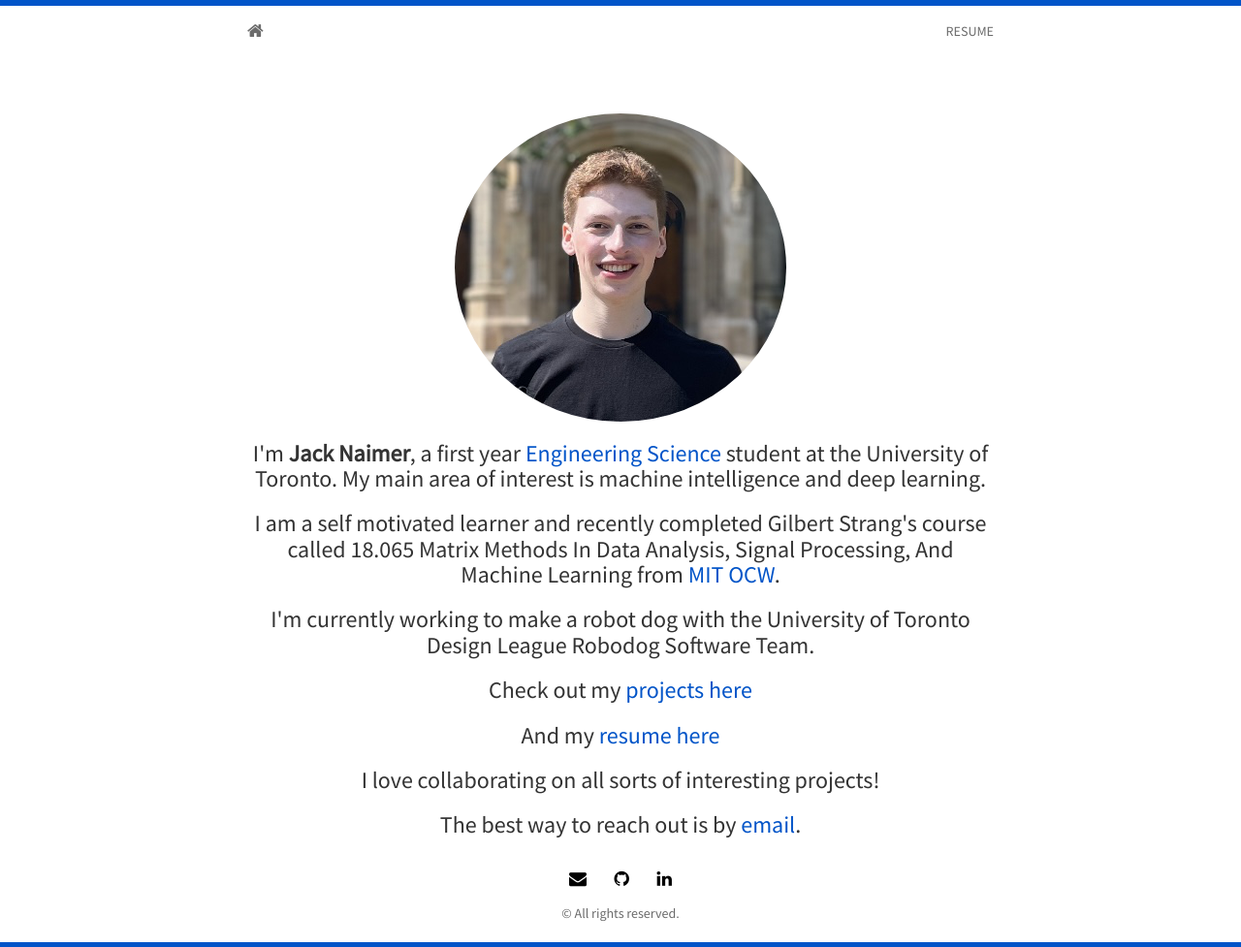
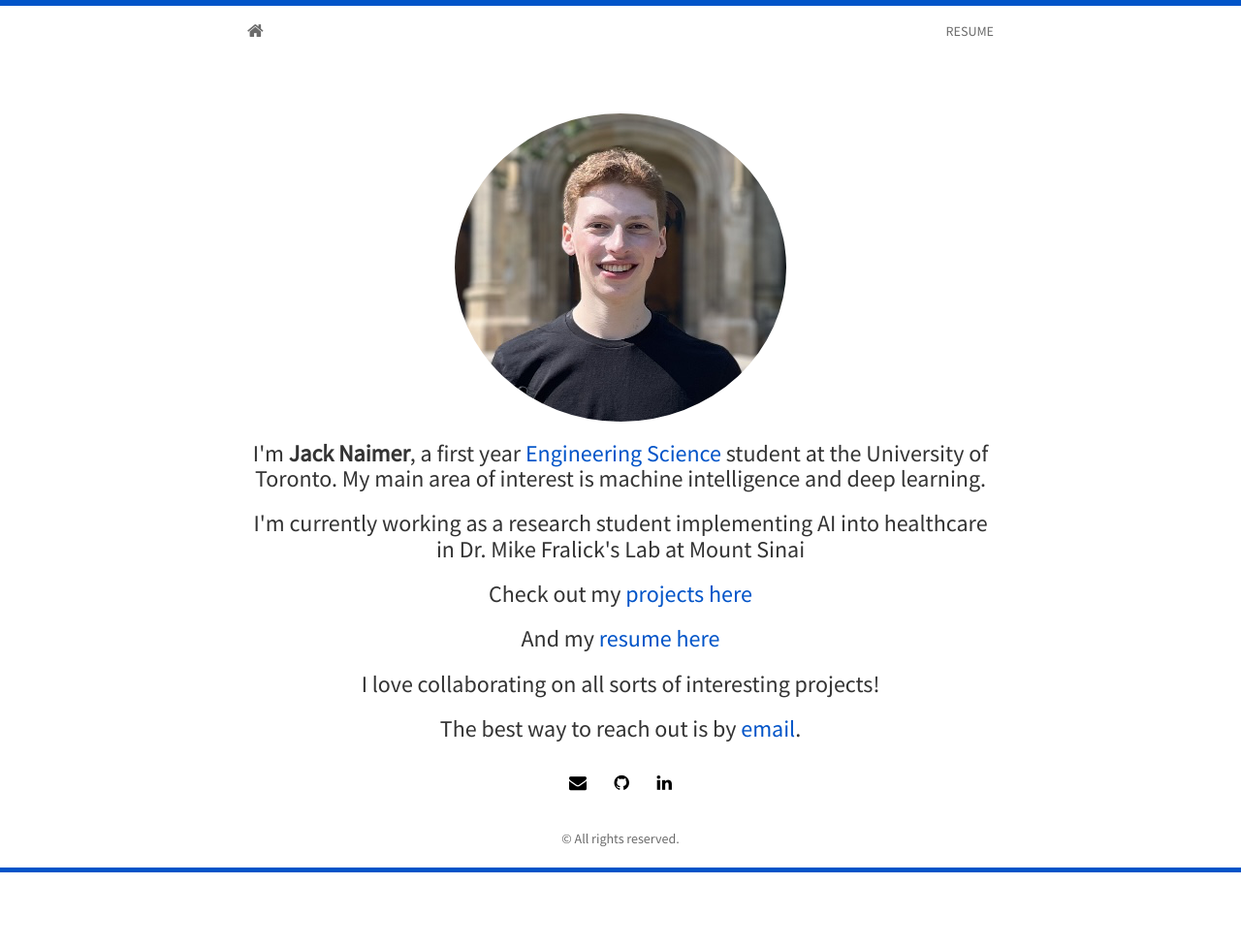
Before and after one commit to jackn11/jackn11.github.io, a Jekyll site: the page built from index.html, in a window 1280 px wide. Shown: the whole page at 97% size. Built offline with Jekyll 4.4.1, drawn with Linux system fonts in a browser that asks for light colours; nearby versions of some CDN libraries; the list of posts is cut into pages by our own code; after the commit the page ends 900 px from its top, so only the background shows below that.

Commit message:
Update index.html

```diff
--- a/index.html
+++ b/index.html
@@ -9,8 +9,7 @@ layout: home
 		<img class="img-circle" src="{{ site.baseurl }}static/img/{{ site.avatar }}" alt="Responsive image">
 	  </div>
 	  <h3>I'm <strong>{{ site.author }}</strong>, a first year <a href="https://engsci.utoronto.ca/program/what-is-engsci/" target="_blank" rel="noopener noreferrer">Engineering Science</a> student at the University of Toronto. My main area of interest is machine intelligence and deep learning.</h3>
-	  <h3>I am a self motivated learner and recently completed Gilbert Strang's course called 18.065 Matrix Methods In Data Analysis, Signal Processing, And Machine Learning from <a href="https://ocw.mit.edu/courses/mathematics/18-065-matrix-methods-in-data-analysis-signal-processing-and-machine-learning-spring-2018/syllabus/18.065-course-introduction/" target="_blank" rel="noopener noreferrer">MIT OCW</a>.</h3>
-	  <h3> I'm currently working to make a robot dog with the University of Toronto Design League Robodog Software Team.</h3>
+	  <h3> I'm currently working as a research student implementing AI into healthcare in Dr. Mike Fralick's Lab at Mount Sinai</h3>
 	  <h3>Check out my <a href="https://github.com/jackn11"> projects here</a></h3>
 	  <h3>And my <a href="/JackNaimerResume.pdf">resume here</a></h3>
 	  <h3>I love collaborating on all sorts of interesting projects!<h3>
```
